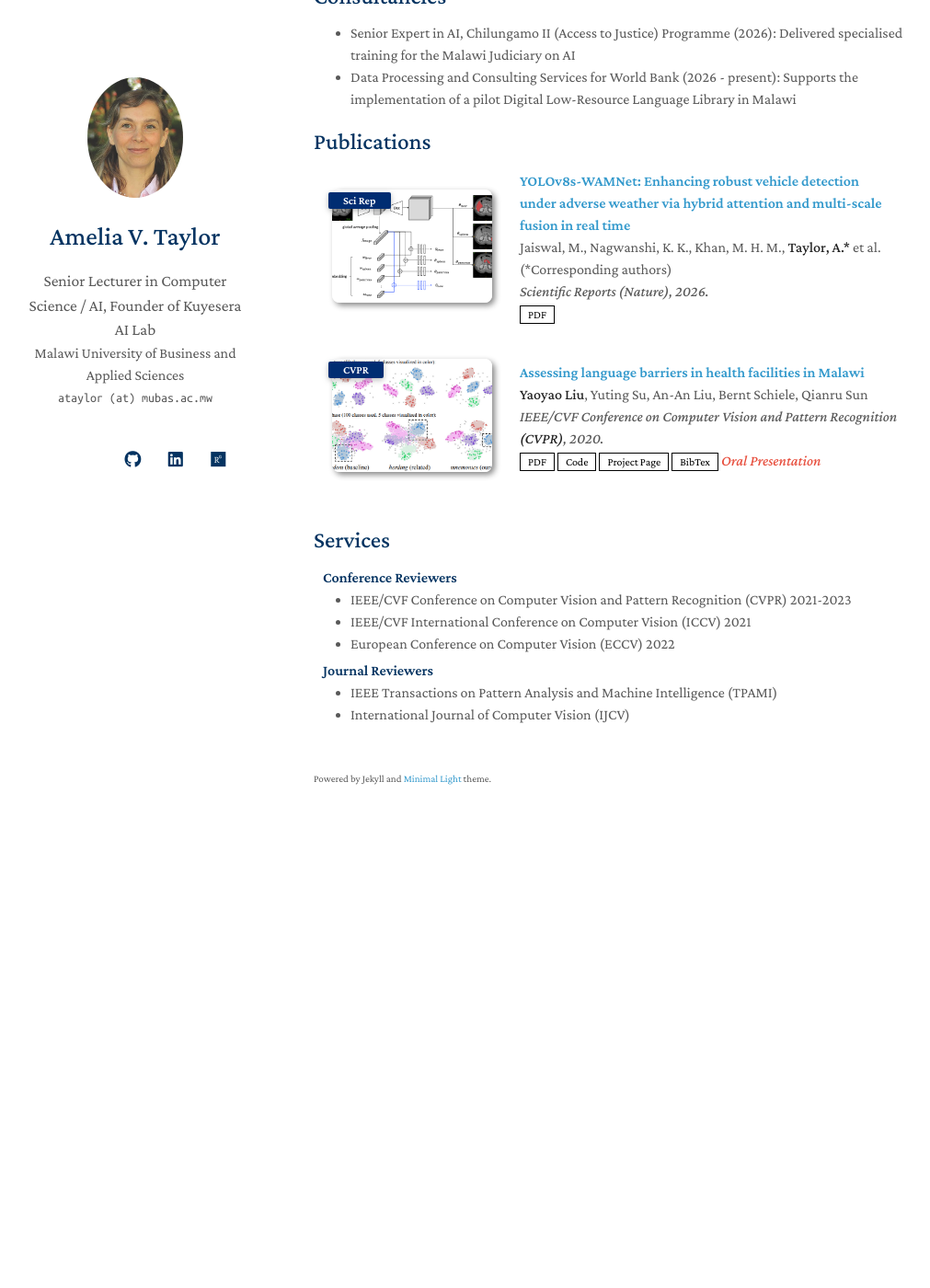
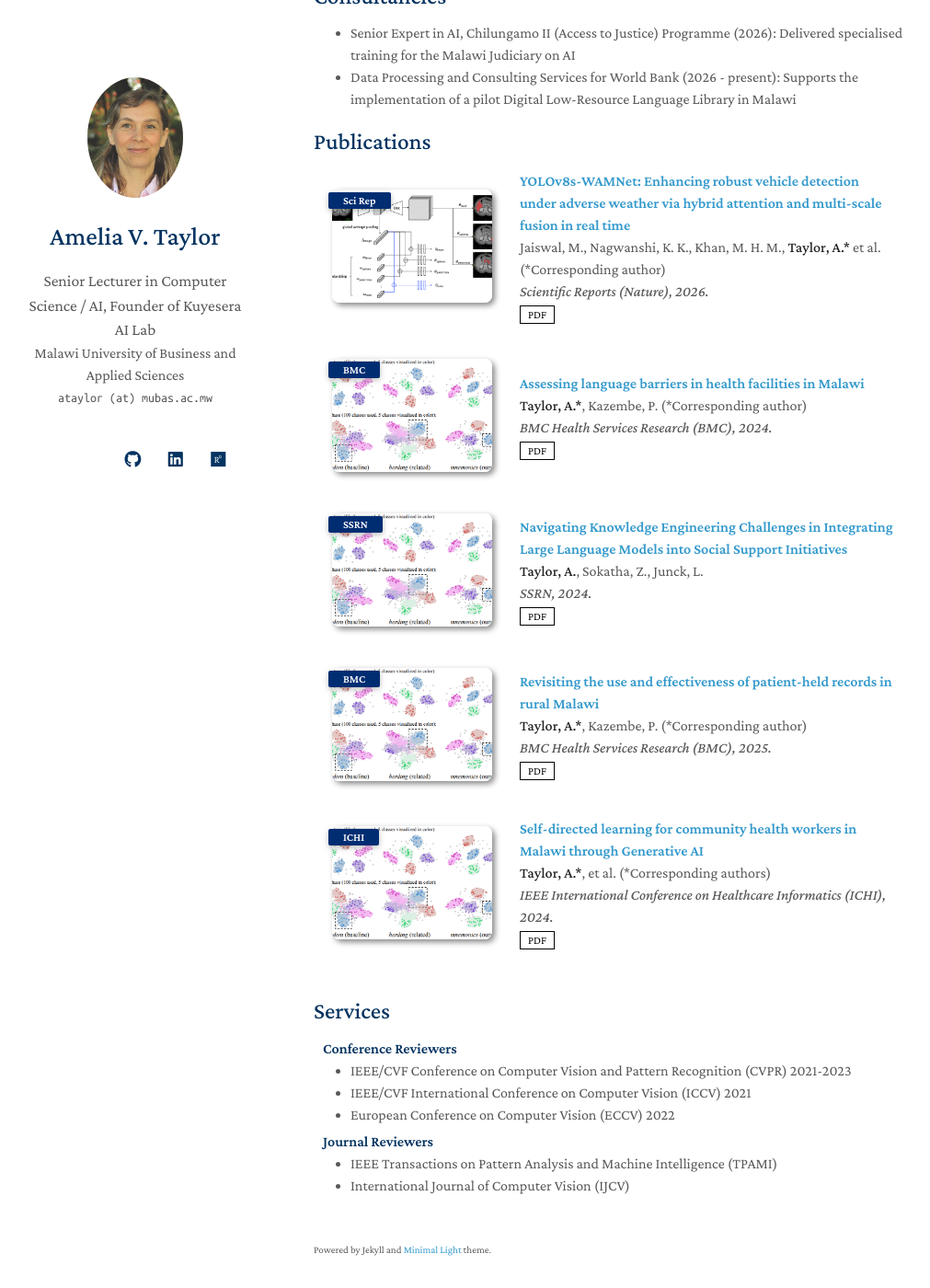
Before and after one commit to avtaylor/ameliataylor.github.io, a Jekyll site: the page built from index.md, in a window 1280 px wide and 1400 px high, scrolled down 1868 px. Shown: the whole window at 92% size, without its empty margins (129-1140 px from the left). Built offline with Jekyll 4.4.1, drawn with Linux system fonts in a browser that asks for light colours; a style sheet for code colours, icons or effects is not loaded; our own code applies the rules of GitHub Pages for plain Markdown files; before the commit the page ends 2795 px from its top, so only the background shows below that.

Commit message:
Update publications.yml

```diff
--- a/_data/publications.yml
+++ b/_data/publications.yml
@@ -1,19 +1,37 @@
 main:
 
   - title: "YOLOv8s-WAMNet: Enhancing robust vehicle detection under adverse weather via hybrid attention and multi-scale fusion in real time"
-    authors: Jaiswal, M., Nagwanshi, K. K., Khan, M. H. M., <strong>Taylor, A.*</strong> et al. (*Corresponding authors)
+    authors: Jaiswal, M., Nagwanshi, K. K., Khan, M. H. M., <strong>Taylor, A.*</strong> et al. (*Corresponding author)
     conference_short: Sci Rep
     conference: Scientific Reports (Nature), 2026.
     pdf: https://doi.org/10.1038/s41598-026-46527-5
     image: ./assets/img/teaser_example_2.png
 
   - title: "Assessing language barriers in health facilities in Malawi"
-    authors: <strong>Yaoyao Liu</strong>, Yuting Su, An-An Liu, Bernt Schiele, Qianru Sun
-    conference_short: CVPR
-    conference: IEEE/CVF Conference on Computer Vision and Pattern Recognition <strong>(CVPR)</strong>, 2020.
-    pdf: https://arxiv.org/pdf/2002.10211.pdf
-    code: https://github.com/yaoyao-liu/class-incremental-learning/tree/main/mnemonics-training
-    page: https://class-il.mpi-inf.mpg.de/mnemonics/
-    bibtex: https://class-il.mpi-inf.mpg.de/mnemonics/
-    notes: Oral Presentation
+    authors: <strong>Taylor, A.*</strong>, Kazembe, P. (*Corresponding author)
+    conference_short: BMC
+    conference: BMC Health Services Research (BMC), 2024.
+    pdf: https://doi.org/10.1186/s12913-024-11901-4
     image: ./assets/img/teaser_example.png
+
+  - title: "Navigating Knowledge Engineering Challenges in Integrating Large Language Models into Social Support Initiatives"
+    authors: <strong>Taylor, A.</strong>, Sokatha, Z., Junck, L.
+    conference_short: SSRN
+    conference: SSRN, 2024.
+    pdf: https://doi.org/10.2139/ssrn.5338803
+    image: ./assets/img/teaser_example.png
+    note: Preprint
+
+  - title: Revisiting the use and effectiveness of patient-held records in rural Malawi
+    authors: <strong>Taylor, A.*</strong>, Kazembe, P. (*Corresponding author)
+    conference_short: BMC
+    conference: BMC Health Services Research (BMC), 2025.
+    pdf: https://doi.org/10.1186/s12913-025-12844-0
+    image: ./assets/img/teaser_example.png
+
+  - title: Self-directed learning for community health workers in Malawi through Generative AI
+    authors: <strong>Taylor, A.*</strong>, et al. (*Corresponding authors)
+    conference_short: ICHI
+    conference: IEEE International Conference on Healthcare Informatics (ICHI), 2024.
+    pdf: https://doi.org/10.1109/ICHI61247.2024.00092
+    image: ./assets/img/teaser_example.png
```
